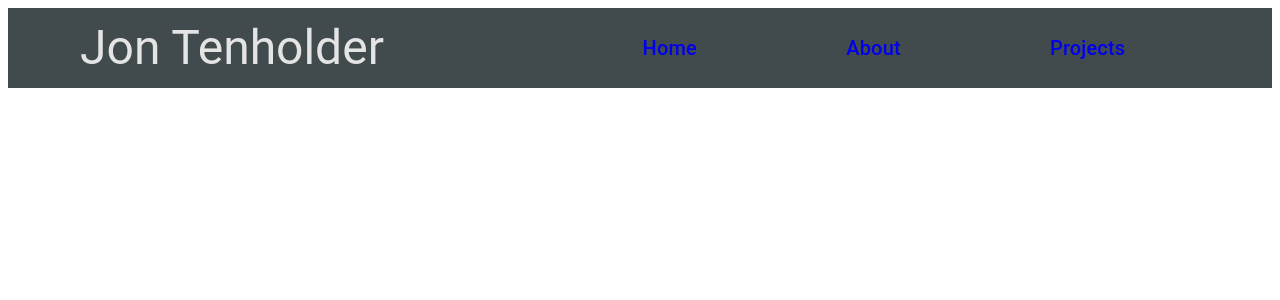
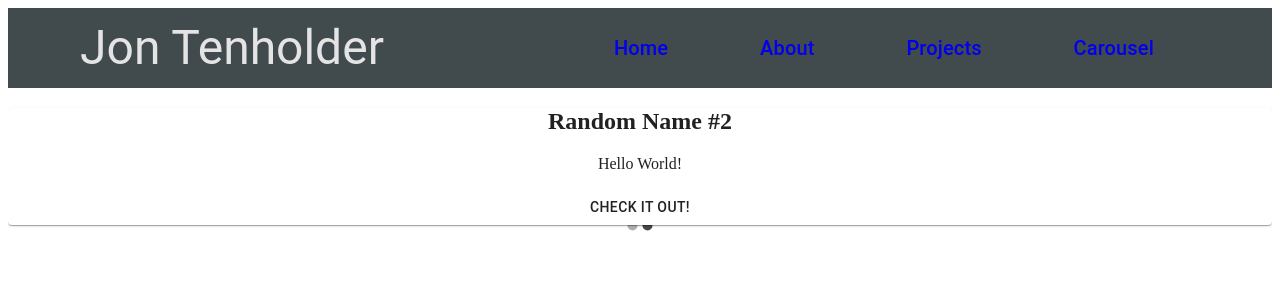
Before and after one commit to tenhold/portfolio, a React app: page /carousel in a window 1280 px wide. Shown: the top 300 px of the page. Built offline with nearby package versions, Linux system fonts and the light colour scheme.

Commit message:
(add) nav and imageMap

```diff
--- a/package.json
+++ b/package.json
@@ -18,6 +18,7 @@
   "dependencies": {
     "@material-ui/core": "^4.11.2",
     "@material-ui/icons": "^4.11.2",
+    "@types/node": "^14.14.14",
     "@types/react-router-dom": "^5.1.6",
     "eslint-config-prettier": "^7.0.0",
     "eslint-plugin-prettier": "^3.2.0",
@@ -25,6 +26,7 @@
     "prettier": "^2.2.1",
     "react": "^16.12.0",
     "react-dom": "^16.12.0",
+    "react-material-ui-carousel": "^2.1.1",
     "react-router-dom": "^5.2.0",
     "style-loader": "^2.0.0"
   },
--- a/src/App.tsx
+++ b/src/App.tsx
@@ -3,6 +3,7 @@ import Nav from './components/Nav';
 import About from './components/About';
 import Projects from './components/Projects';
 import Home from './components/Home';
+import Example from './components/Carousel';
 import './App.css';
 import { BrowserRouter as Router, Switch, Route } from 'react-router-dom';
 
@@ -15,6 +16,7 @@ const App = () => {
           <Route path='/' exact component={Home} />
           <Route path='/about' component={About} />
           <Route path='/projects' component={Projects} />
+          <Route path='/carousel' component={Example} />
         </Switch>
       </div>
     </Router>
--- /dev/null
+++ b/src/components/Carousel.tsx
@@ -0,0 +1,37 @@
+import React from 'react';
+import Carousel from 'react-material-ui-carousel';
+import { Paper, Button } from '@material-ui/core';
+
+function Example(props: any) {
+  var items = [
+    {
+      name: 'Random Name #1',
+      description: 'Probably the most random thing you have ever seen!',
+    },
+    {
+      name: 'Random Name #2',
+      description: 'Hello World!',
+    },
+  ];
+
+  return (
+    <Carousel>
+      {items.map((item, i) => (
+        <Item key={i} item={item} />
+      ))}
+    </Carousel>
+  );
+}
+
+function Item(props: any) {
+  return (
+    <Paper>
+      <h2>{props.item.name}</h2>
+      <p>{props.item.description}</p>
+
+      <Button className='CheckButton'>Check it out!</Button>
+    </Paper>
+  );
+}
+
+export default Example;
--- a/src/components/Nav.tsx
+++ b/src/components/Nav.tsx
@@ -21,6 +21,9 @@ const Nav = () => {
           <Link to='/projects'>
             <Typography variant='h6'>Projects</Typography>
           </Link>
+          <Link to='/carousel'>
+            <Typography variant='h6'>Carousel</Typography>
+          </Link>
         </ul>
       </nav>
     </div>
--- a/webpack.config.js
+++ b/webpack.config.js
@@ -6,7 +6,7 @@ module.exports = {
   entry: {
     app: path.join(__dirname, 'src', 'index.tsx')
   },
-  target: 'web',
+  target: 'node',
   resolve: {
     extensions: ['.ts', '.tsx', '.js', '.css']
   },
```
Also changed, not shown: src/helpers/imageMap.js (added, +14 -0 lines), 1 other file (tests, documents, lock files or other folders).
